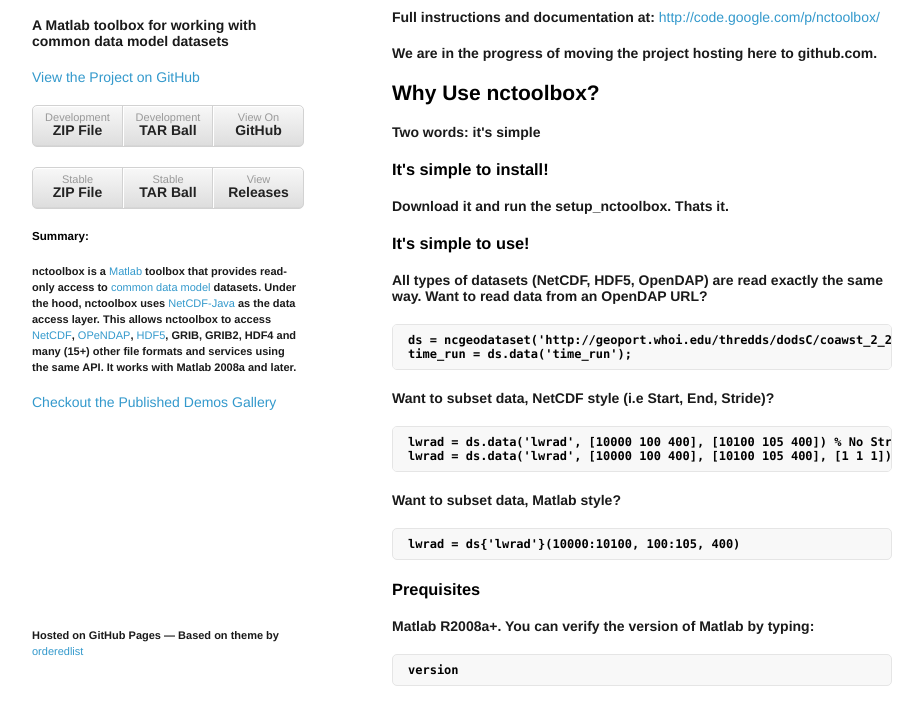
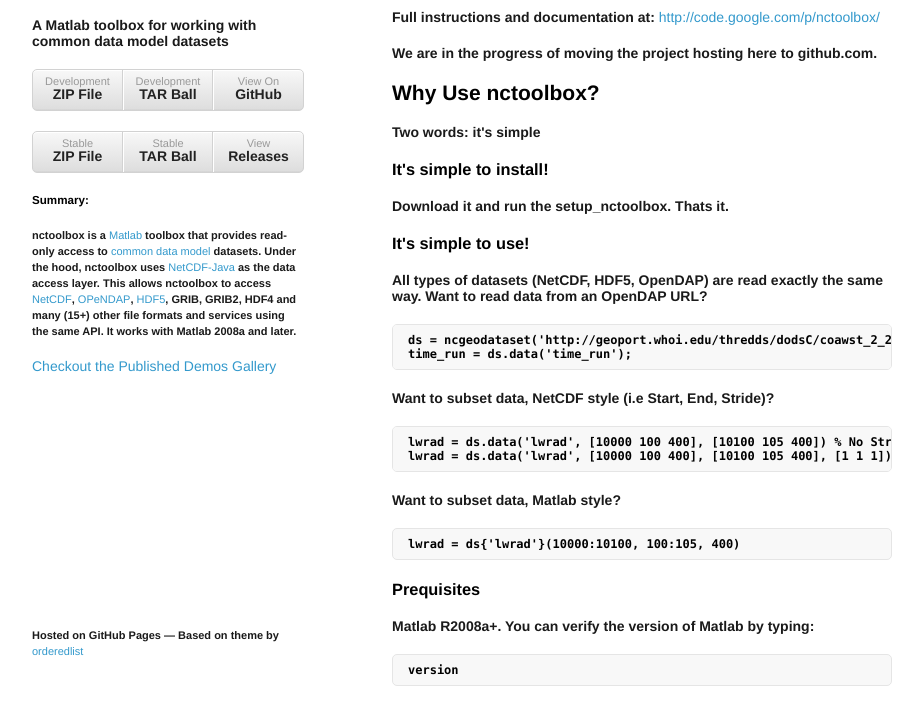
Before and after one commit to nctoolbox/nctoolbox, a plain HTML site: page index.html in a window 1280 px wide. Shown: the part 92-795 px from the top of the page, without its empty margins (178-1101 px from the left). Drawn offline with Linux system fonts and the light colour scheme.

Commit message:
looks like githubwont let you point to html content in subdirectories On branch gh-pages  Changes to be committed: modified:   index.html

```diff
--- a/index.html
+++ b/index.html
@@ -18,8 +18,8 @@
         <h1>NCTOOLBOX</h1>
         <p>A Matlab toolbox for working with common data model datasets</p>
 
-        <p class="view"><a href="https://github.com/nctoolbox/nctoolbox">View the Project on GitHub</a></p>
-
+        <!--<p class="view"><a href="https://github.com/nctoolbox/nctoolbox">View the Project on GitHub</a></p>
+-->
 
         <ul>
           <li><a href="https://github.com/nctoolbox/nctoolbox/zipball/master">Development <strong>ZIP File</strong></a></li>
```
